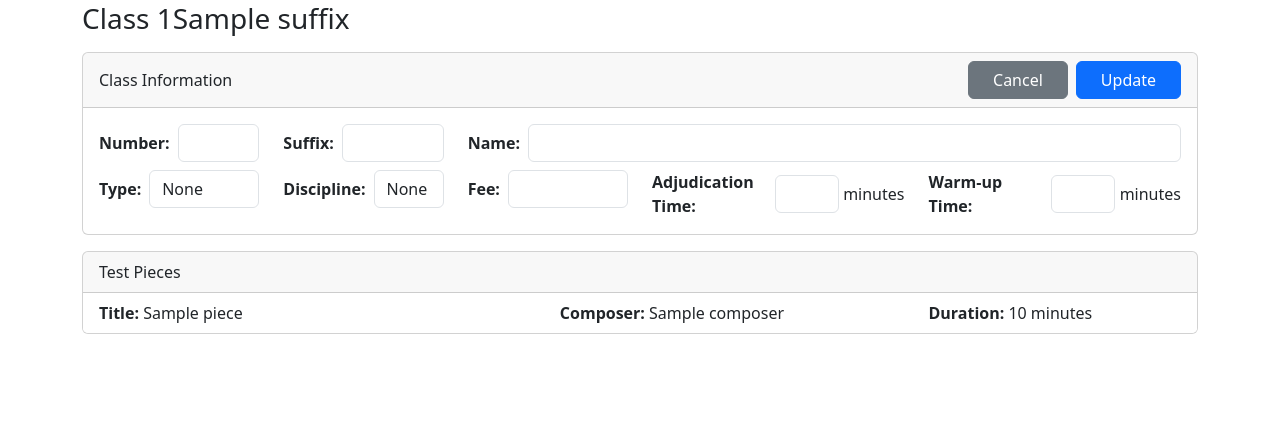
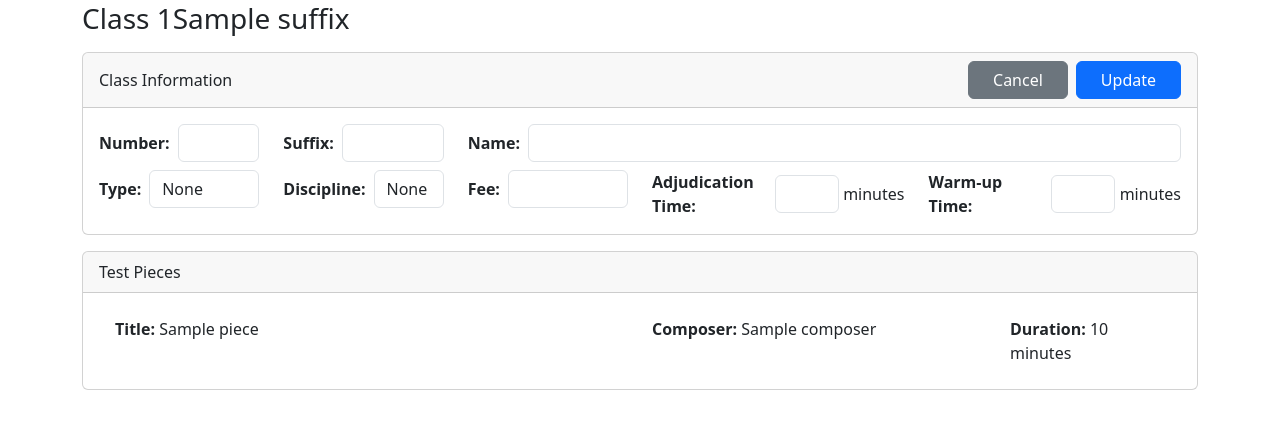
Before and after one commit to blinklet/music-festival-organizer, a Flask app: template mfo/admin/templates/admin/class_edit_info.html in a window 1280 px wide. Shown: the part 174-603 px from the top of the page. Run offline with Flask 3, Linux system fonts and the light colour scheme; tables that the repository leaves empty hold one stand-in row (values such as "Sample post"); the template is opened without the code that fills it: values that come from a table or form of the project are taken from there, most other values are stand-ins (such as "Sample title", 1, 10 or a date in 2020); parts of the project's set-up code (start-up, migrations or seed data) failed here and were passed over; some libraries are stand-ins or nearby versions.

Commit message:
reorganized class info and edit templates

```diff
--- a/mfo/admin/templates/admin/class_edit_info.html
+++ b/mfo/admin/templates/admin/class_edit_info.html
@@ -82,27 +82,7 @@
         <div class="card-header d-flex justify-content-between align-items-center">
             Test Pieces
         </div>
-        <ul class="list-group list-group-flush">
-            {% if _class.test_pieces %}
-                {% for piece in _class.test_pieces %}
-                    <li class="list-group-item">
-                        <div class="row">
-                            <div class="col-12 col-lg-5">
-                                <strong>Title:</strong> {{ piece.title }}
-                            </div>
-                            <div class="col-12 col-lg-4 col-md-6 ">
-                                <strong>Composer:</strong> {{ piece.composer }}
-                            </div>
-                            <div class="col-12 col-lg-3 col-md-6">
-                                <strong>Duration:</strong> {{ piece.duration }} minutes
-                            </div>
-                        </div>
-                    </li>
-                {% endfor %}
-            {% else %}
-                <li class="list-group-item">None</li>
-            {% endif %}
-        </ul>
+        {% include '/admin/partials/class_pieces_card_body.html' %}
     </div>
 </div>
 
--- /dev/null
+++ b/mfo/admin/templates/admin/partials/class_pieces_card_body.html
@@ -0,0 +1,23 @@
+<div class="card-body">
+    <ul class="list-group list-group-flush">
+        {% if _class.test_pieces %}
+            {% for piece in _class.test_pieces %}
+                <li class="list-group-item">
+                    <div class="row">
+                        <div class="col-12 col-lg-5 col-xl-6">
+                            <strong>Title:</strong> {{ piece.title }}
+                        </div>
+                        <div class="col-12 col-lg-4 col-md-7 col-xl-4">
+                            <strong>Composer:</strong> {{ piece.composer }}
+                        </div>
+                        <div class="col-12 col-lg-3 col-md-5 col-xl-2">
+                            <strong>Duration:</strong> {{ piece.duration }} minutes
+                        </div>
+                    </div>
+                </li>
+            {% endfor %}
+        {% else %}
+            <li class="list-group-item">None</li>
+        {% endif %}
+    </ul>
+</div>
```
Also changed, not shown: mfo/admin/templates/admin/class_info.html (+1 -23 lines).
